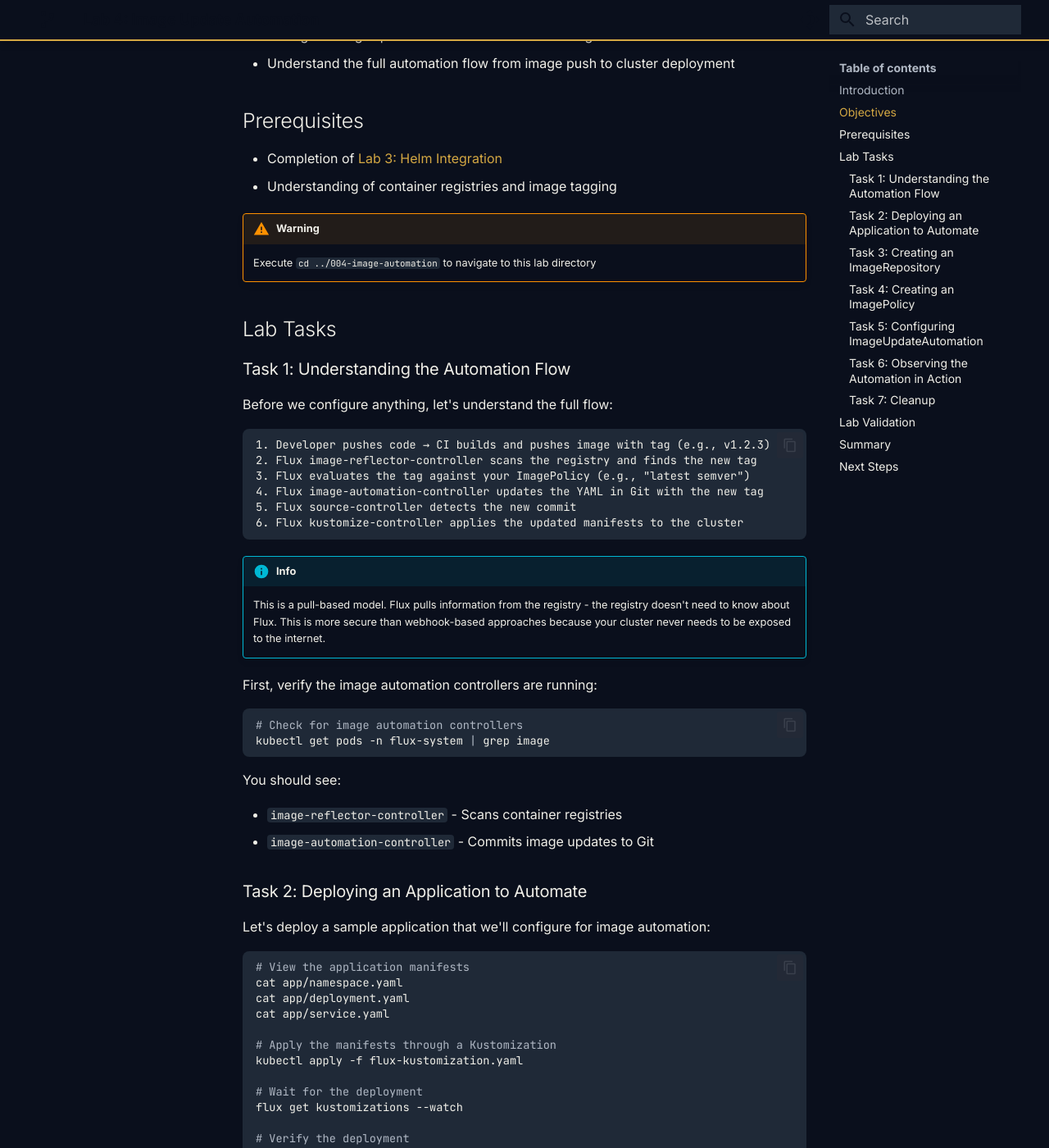
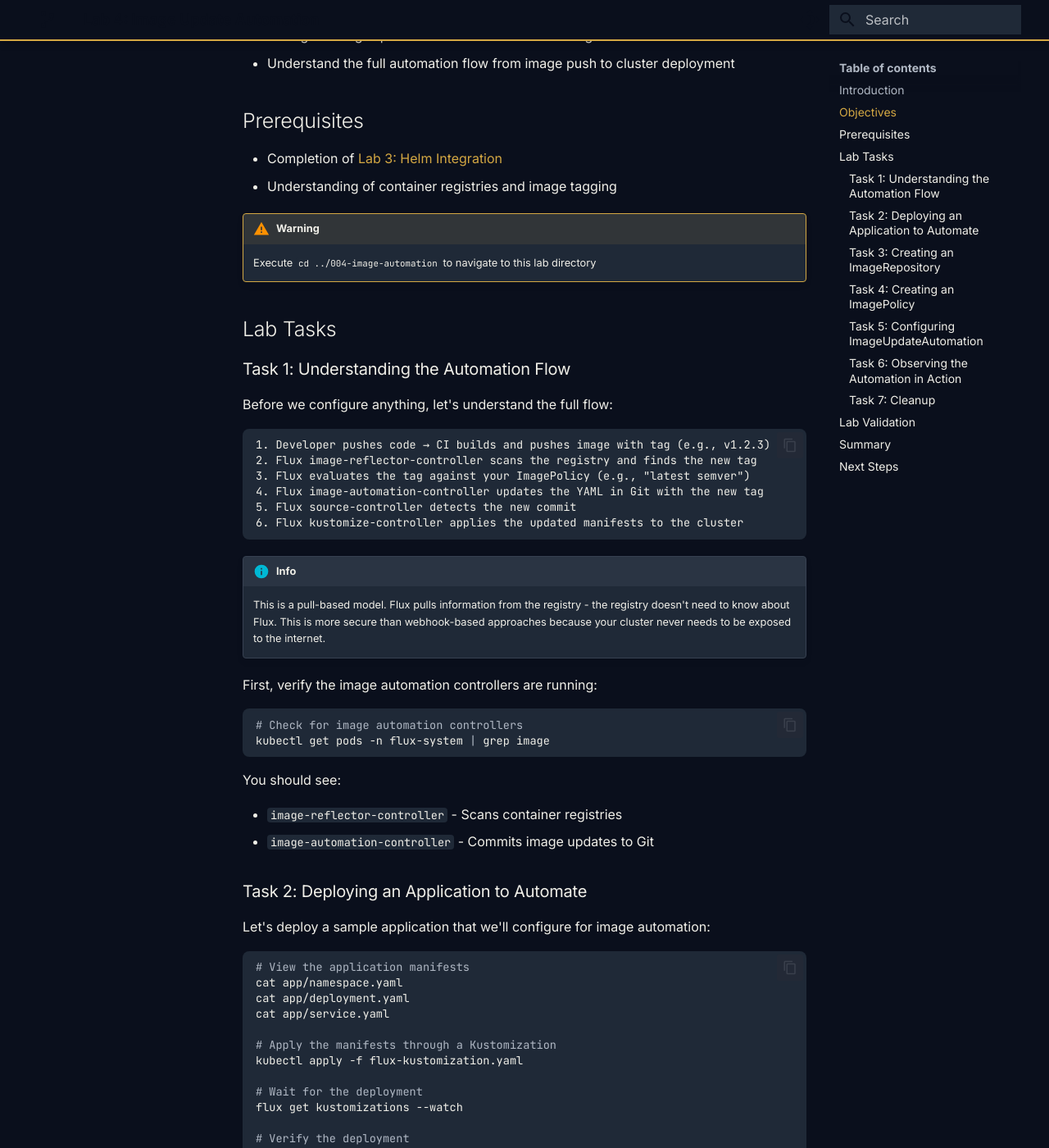
Before and after one commit to stevenwadeconsulting/gitops-fundamentals-lab, an MkDocs documentation site: the page built from docs/labs/4-image-automation.md, in a window 1280 px wide and 1400 px high, scrolled down 619 px. Shown: the whole window at 82% size. Built offline with MkDocs 1.6.1 and Material for MkDocs 9.7.7, drawn with Linux system fonts in a browser that asks for light colours.

Commit message:
Fix admonition and inline HTML styling for dark theme
All admonition types (note, warning, info, danger, success, tip) now use
dark backgrounds (#1F2937) with appropriate accent borders. Inline HTML
blocks with hardcoded background-color overridden to match dark theme.

Co-Authored-By: Claude Opus 4.6 (1M context) <noreply@anthropic.com>

```diff
--- a/docs/stylesheets/extra.css
+++ b/docs/stylesheets/extra.css
@@ -89,3 +89,84 @@
 .md-typeset .task-list-indicator:before {
   background-color: #D4A843;
 }
+
+/* Admonition overrides for dark theme */
+[data-md-color-scheme="slate"] .md-typeset .admonition,
+[data-md-color-scheme="slate"] .md-typeset details {
+  background-color: #1F2937;
+  border-color: #374151;
+  color: #F0EFE8;
+}
+
+[data-md-color-scheme="slate"] .md-typeset .admonition-title,
+[data-md-color-scheme="slate"] .md-typeset summary {
+  background-color: rgba(55, 65, 81, 0.5);
+  color: #F0EFE8;
+}
+
+/* Specific admonition types */
+[data-md-color-scheme="slate"] .md-typeset .admonition.note,
+[data-md-color-scheme="slate"] .md-typeset details.note {
+  border-color: #D4A843;
+}
+
+[data-md-color-scheme="slate"] .md-typeset .note > .admonition-title,
+[data-md-color-scheme="slate"] .md-typeset .note > summary {
+  background-color: rgba(212, 168, 67, 0.1);
+}
+
+[data-md-color-scheme="slate"] .md-typeset .admonition.warning,
+[data-md-color-scheme="slate"] .md-typeset details.warning {
+  border-color: #D4A843;
+}
+
+[data-md-color-scheme="slate"] .md-typeset .warning > .admonition-title,
+[data-md-color-scheme="slate"] .md-typeset .warning > summary {
+  background-color: rgba(212, 168, 67, 0.1);
+}
+
+[data-md-color-scheme="slate"] .md-typeset .admonition.info,
+[data-md-color-scheme="slate"] .md-typeset details.info {
+  border-color: #374151;
+}
+
+[data-md-color-scheme="slate"] .md-typeset .info > .admonition-title,
+[data-md-color-scheme="slate"] .md-typeset .info > summary {
+  background-color: rgba(55, 65, 81, 0.5);
+}
+
+[data-md-color-scheme="slate"] .md-typeset .admonition.danger,
+[data-md-color-scheme="slate"] .md-typeset details.danger {
+  border-color: #EF4444;
+}
+
+[data-md-color-scheme="slate"] .md-typeset .danger > .admonition-title,
+[data-md-color-scheme="slate"] .md-typeset .danger > summary {
+  background-color: rgba(239, 68, 68, 0.1);
+}
+
+[data-md-color-scheme="slate"] .md-typeset .admonition.success,
+[data-md-color-scheme="slate"] .md-typeset details.success {
+  border-color: #22C55E;
+}
+
+[data-md-color-scheme="slate"] .md-typeset .success > .admonition-title,
+[data-md-color-scheme="slate"] .md-typeset .success > summary {
+  background-color: rgba(34, 197, 94, 0.1);
+}
+
+/* Inline HTML blocks (instructor card etc) */
+[data-md-color-scheme="slate"] .md-typeset div[style*="background-color"] {
+  background-color: #1F2937 !important;
+  border-color: #374151 !important;
+  color: #F0EFE8 !important;
+}
+
+[data-md-color-scheme="slate"] .md-typeset div[style*="background-color"] h3 {
+  color: #D4A843 !important;
+}
+
+[data-md-color-scheme="slate"] .md-typeset div[style*="background-color"] p,
+[data-md-color-scheme="slate"] .md-typeset div[style*="background-color"] li {
+  color: #B0B8C4 !important;
+}
```
